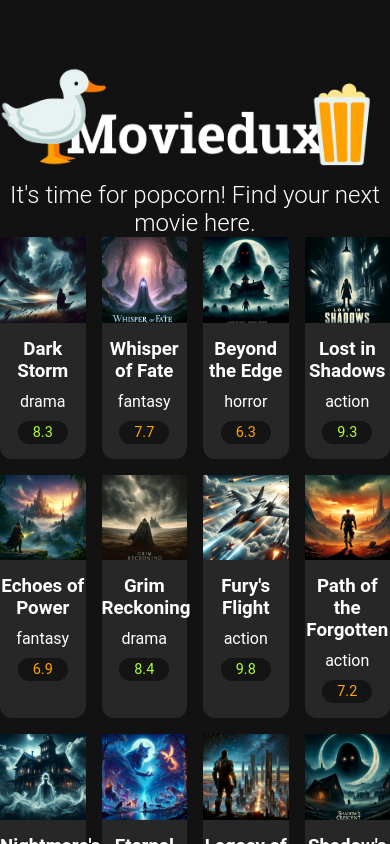
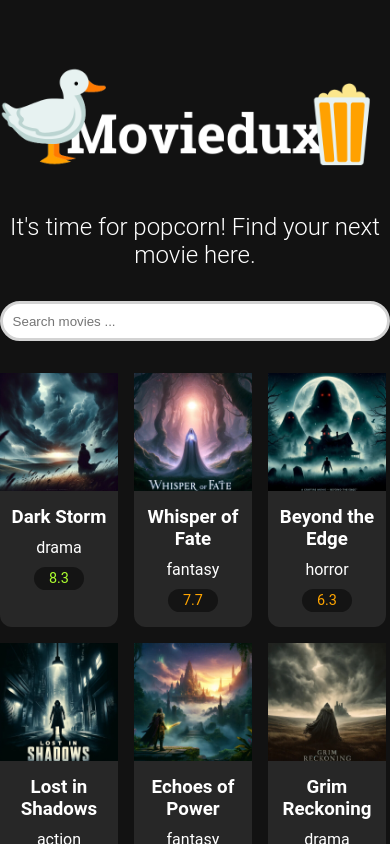
Before and after one commit to Chupacabra44/mymoviedux, a React (Create React App) app: page / in a window 390 px wide. Shown: the top 844 px of the page. Built offline with nearby package versions, Linux system fonts and the light colour scheme.

Commit message:
Search state and Search bar logic

```diff
--- a/src/components/MoviesGrid.jsx
+++ b/src/components/MoviesGrid.jsx
@@ -3,6 +3,7 @@ import MovieCard from "./MovieCard";
 
 const MoviesGrid = () => {
   const [movies, setMovies] = useState([]);
+  const [searchMovie, setSearchMovie] = useState("");
 
   useEffect(() => {
     const fetchMovies = async () => {
@@ -17,10 +18,27 @@ const MoviesGrid = () => {
     fetchMovies();
   }, []);
 
+  const handleSearch = (event) => {
+    setSearchMovie(event.target.value);
+  };
+
+  const filteredMovie = movies.filter(
+    (movie) =>
+      movie.title.toLowerCase().includes(searchMovie) ||
+      movie.genre.toLowerCase().includes(searchMovie)
+  );
+
   return (
     <div className="container">
+      <input
+        onChange={handleSearch}
+        className="input"
+        type="text"
+        placeholder="Search movies ..."
+        value={searchMovie}
+      />
       <div className="movie__container">
-        {movies.map((movie) => (
+        {filteredMovie.map((movie) => (
           <MovieCard key={movie.id} movie={movie} />
         ))}
       </div>
--- a/src/styles.scss
+++ b/src/styles.scss
@@ -28,6 +28,7 @@ body {
 
   &__text {
     font-weight: 300;
+    margin: 2rem 0;
   }
 }
 
@@ -85,6 +86,11 @@ body {
         color: red;
       }
     }
+
+    @media (max-width: 481px) {
+      flex: 0 0 calc(33.33% - 0.75rem);
+      max-width: calc(33.33% - 0.75rem);
+    }
   }
 
   &__image {
@@ -95,3 +101,12 @@ body {
     object-position: center;
   }
 }
+
+.input {
+  display: block;
+  width: 100%;
+  margin: 2rem 0;
+  padding: 0.6rem;
+  border: 3px solid lightgrey;
+  border-radius: 30px;
+}
```
